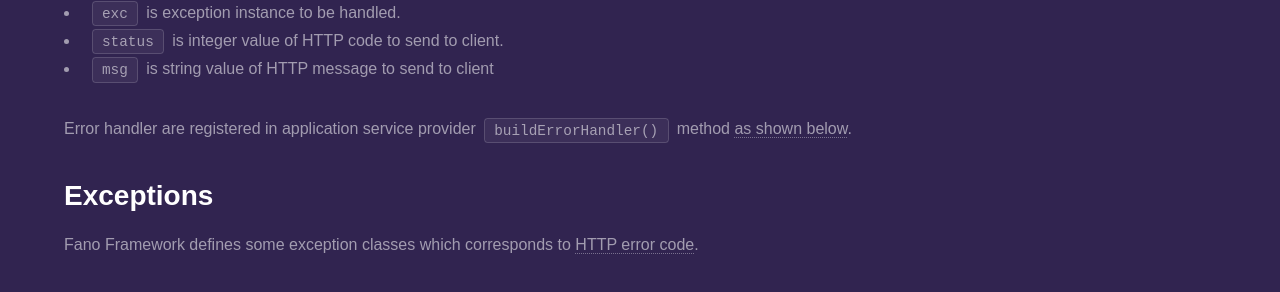
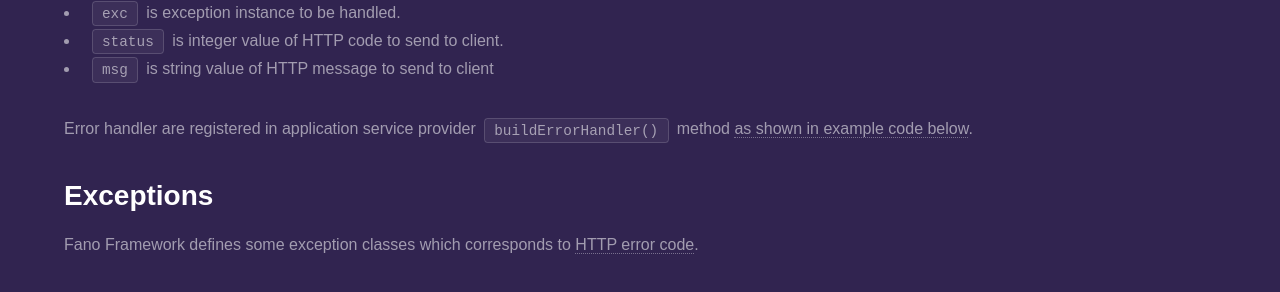
Before and after one commit to fanoframework/fanoframework.github.io, a Jekyll site: the page built from error-handler/index.md, in a window 1280 px wide and 900 px high, scrolled down 1346 px. Shown: the part 140-432 px from the top of the window. Built offline with Jekyll 4.4.1, drawn with Linux system fonts in a browser that asks for light colours; our own code applies the rules of GitHub Pages for plain Markdown files.

Commit message:
improve sentence

```diff
--- a/error-handler/index.md
+++ b/error-handler/index.md
@@ -31,7 +31,7 @@ function handleError(
 - `status` is integer value of HTTP code to send to client.
 - `msg` is string value of HTTP message to send to client
 
-Error handler are registered in application service provider `buildErrorHandler()` method [as shown below](#display-verbose-error-message-as-json).
+Error handler are registered in application service provider `buildErrorHandler()` method [as shown in example code below](#display-verbose-error-message-as-json).
 
 ## Exceptions
 
```
